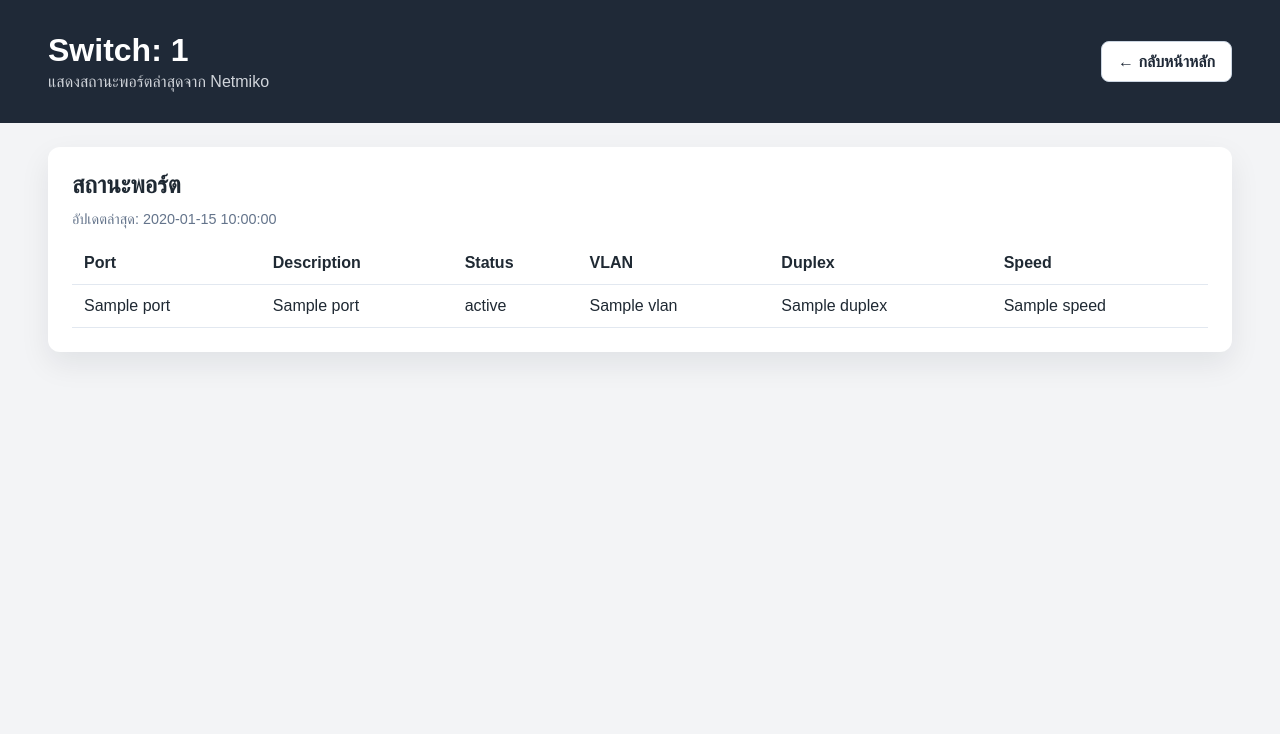
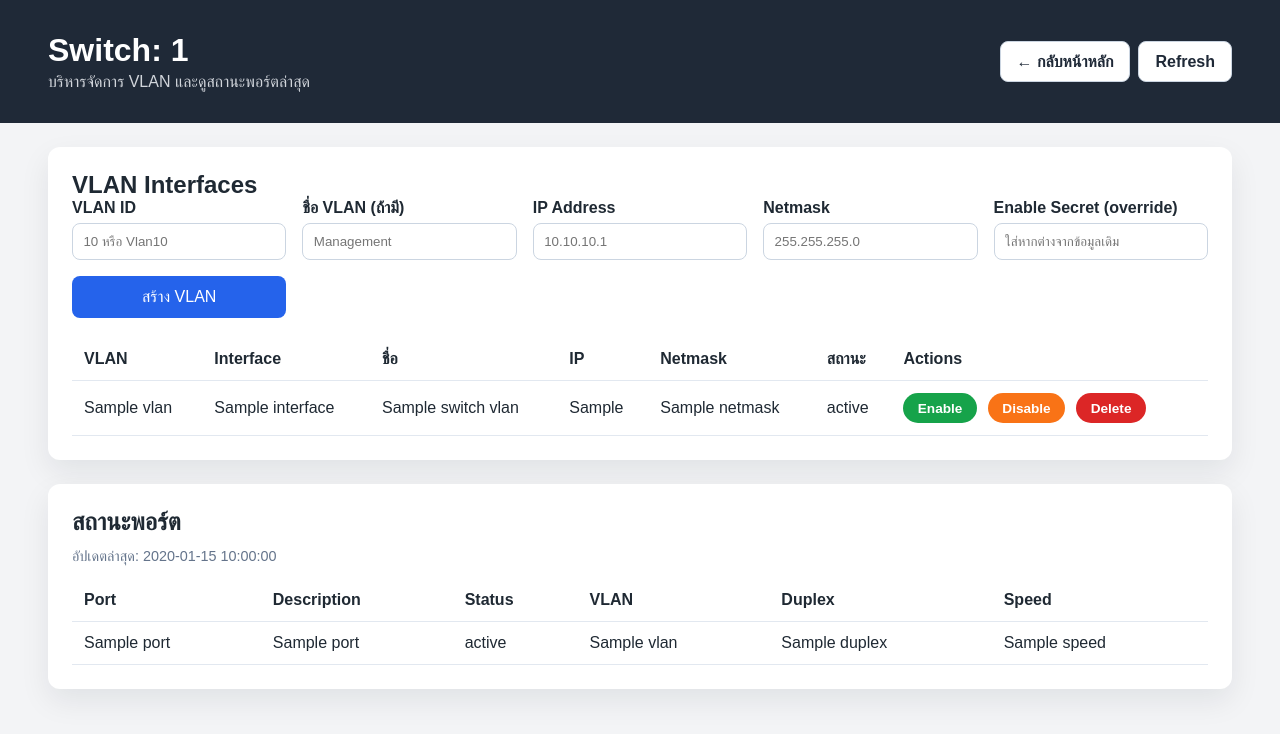
Before and after one commit to chalatphon/ipafianl, a Flask app: page /switch/1 in a window 1280 px wide. Shown: the top 734 px of the page. Run offline with Flask 3, Linux system fonts and the light colour scheme; a database or web service that is not in the repository returns one stand-in record (values such as "Sample title").

Commit message:
Implement VLAN management features and enhance error handling in switch actions

```diff
--- a/web/app.py
+++ b/web/app.py
@@ -10,6 +10,11 @@ from pymongo import MongoClient
 from bson import ObjectId
 from check import get_device_info
 from router_actions import create_loopback, set_loopback_state, delete_loopback
+from switch_actions import (
+    create_vlan_interface,
+    set_vlan_state,
+    delete_vlan,
+)
 
 mongo_uri = os.environ.get("MONGO_URI")
 db_name = os.environ.get("DB_NAME")
@@ -18,6 +23,7 @@ mydb = client[db_name]
 mycol = mydb["mycollection"]
 mysw = mydb["switch"]
 loopbacks = mydb["loopbacks"]
+switch_vlans = mydb["switch_vlans"]
 
 
 app = Flask(__name__)
@@ -109,9 +115,154 @@ def switch_detail(ip):
         .sort("timestamp", -1)
         .limit(1)
     )
-    return render_template("switch.html", switch_ip=ip, switch_status=status)
+    vlans = list(switch_vlans.find({"switch_ip": ip}))
+    vlan_status_map = {entry["interface"]: entry for entry in vlans}
+    return render_template(
+        "switch.html",
+        switch_ip=ip,
+        switch_status=status,
+        vlans=vlans,
+        vlan_status=vlan_status_map,
+    )
 
 
+@app.route("/switch/<string:ip>/vlans", methods=["POST"])
+def create_switch_vlan(ip):
+    vlan_id = request.form.get("vlan_id", "").strip()
+    name = request.form.get("vlan_name", "").strip()
+    ip_address = request.form.get("vlan_ip", "").strip()
+    netmask = request.form.get("vlan_netmask", "").strip()
+    override_secret = request.form.get("vlan_secret", "").strip()
+
+    if not all([vlan_id, ip_address, netmask]):
+        flash("กรุณากรอก VLAN, IP, Netmask ให้ครบ", category="error")
+        return redirect(url_for("switch_detail", ip=ip))
+
+    try:
+        if "/" in ip_address:
+            iface = ipaddress.IPv4Interface(ip_address)
+            ip_address = str(iface.ip)
+            if not netmask or netmask.startswith("/"):
+                netmask = str(iface.netmask)
+        if netmask.startswith("/"):
+            prefix = int(netmask.lstrip("/"))
+            netmask = str(ipaddress.IPv4Network(f"0.0.0.0/{prefix}").netmask)
+        ipaddress.IPv4Address(ip_address)
+        ipaddress.IPv4Address(netmask)
+    except ValueError:
+        flash("รูปแบบ IP หรือ Netmask ไม่ถูกต้อง", category="error")
+        return redirect(url_for("switch_detail", ip=ip))
+
+    creds = mysw.find_one({"ip": ip})
+    if not creds:
+        flash("ไม่พบข้อมูล Switch ในระบบ", category="error")
+        return redirect(url_for("switch_detail", ip=ip))
+
+    try:
+        success, payload = create_vlan_interface(
+            creds,
+            vlan_id,
+            ip_address,
+            netmask,
+            name=name or None,
+            secret=override_secret or None,
+        )
+    except ValueError as exc:
+        flash(str(exc), category="error")
+        return redirect(url_for("switch_detail", ip=ip))
+
+    if success:
+        switch_vlans.update_one(
+            {"switch_ip": payload["switch_ip"], "vlan": payload["vlan"]},
+            {"$set": payload, "$setOnInsert": {"created_at": payload["updated_at"]}},
+            upsert=True,
+        )
+        flash(f"สร้าง {payload['interface']} สำเร็จ", category="success")
+    else:
+        flash(payload, category="error")
+        if "privileged mode" in payload.lower() and not creds.get("secret"):
+            flash(
+                "กรุณาเพิ่ม Enable Secret ให้ Switch ในหน้าหลัก แล้วลองอีกครั้ง",
+                category="error",
+            )
+    return redirect(url_for("switch_detail", ip=ip))
+
+
+@app.route("/switch/<string:ip>/vlans/<vlan_id>/state", methods=["POST"])
+def update_switch_vlan_state(ip, vlan_id):
+    action = request.form.get("action")
+    override_secret = request.form.get("vlan_secret", "").strip()
+    creds = mysw.find_one({"ip": ip})
+    if not creds:
+        flash("ไม่พบข้อมูล Switch ในระบบ", category="error")
+        return redirect(url_for("switch_detail", ip=ip))
+
+    if action not in {"enable", "disable"}:
+        flash("ไม่ทราบคำสั่งสำหรับ VLAN", category="error")
+        return redirect(url_for("switch_detail", ip=ip))
+
+    enabled = action == "enable"
+    try:
+        success, payload = set_vlan_state(
+            creds, vlan_id, enabled=enabled, secret=override_secret or None
+        )
+    except ValueError as exc:
+        flash(str(exc), category="error")
+        return redirect(url_for("switch_detail", ip=ip))
+
+    if success:
+        switch_vlans.update_one(
+            {"switch_ip": ip, "vlan": payload["vlan"]},
+            {
+                "$set": {
+                    "admin_state": payload["admin_state"],
+                    "updated_at": payload["updated_at"],
+                },
+                "$setOnInsert": {
+                    "switch_ip": ip,
+                    "vlan": payload["vlan"],
+                    "interface": payload["interface"],
+                },
+            },
+            upsert=True,
+        )
+        state_text = "เปิด" if enabled else "ปิด"
+        flash(f"{state_text} {payload['interface']} สำเร็จ", category="success")
+    else:
+        flash(payload, category="error")
+        if "privileged mode" in payload.lower() and not creds.get("secret"):
+            flash(
+                "กรุณาเพิ่ม Enable Secret ให้ Switch ในหน้าหลัก แล้วลองอีกครั้ง",
+                category="error",
+            )
+    return redirect(url_for("switch_detail", ip=ip))
+
+
+@app.route("/switch/<string:ip>/vlans/<vlan_id>/delete", methods=["POST"])
+def delete_switch_vlan(ip, vlan_id):
+    override_secret = request.form.get("vlan_secret", "").strip()
+    creds = mysw.find_one({"ip": ip})
+    if not creds:
+        flash("ไม่พบข้อมูล Switch ในระบบ", category="error")
+        return redirect(url_for("switch_detail", ip=ip))
+
+    try:
+        success, payload = delete_vlan(creds, vlan_id, secret=override_secret or None)
+    except ValueError as exc:
+        flash(str(exc), category="error")
+        return redirect(url_for("switch_detail", ip=ip))
+
+    if success:
+        switch_vlans.delete_one({"switch_ip": ip, "vlan": payload["vlan"]})
+        flash(f"ลบ {payload['interface']} สำเร็จ", category="success")
+    else:
+        flash(payload, category="error")
+        if "privileged mode" in payload.lower() and not creds.get("secret"):
+            flash(
+                "กรุณาเพิ่ม Enable Secret ให้ Switch ในหน้าหลัก แล้วลองอีกครั้ง",
+                category="error",
+            )
+    return redirect(url_for("switch_detail", ip=ip))
 @app.route("/router/<string:ip>/loopbacks", methods=["POST"])
 def create_loopback_route(ip):
     loopback_id = request.form.get("loopback_id", "").strip()
--- a/web/templates/switch.html
+++ b/web/templates/switch.html
@@ -9,9 +9,12 @@
     <header class="header detail-header">
         <div>
             <h1>Switch: {{ switch_ip }}</h1>
-            <p>แสดงสถานะพอร์ตล่าสุดจาก Netmiko</p>
+            <p>บริหารจัดการ VLAN และดูสถานะพอร์ตล่าสุด</p>
         </div>
-        <a href="/" class="btn-secondary">← กลับหน้าหลัก</a>
+        <div class="action-buttons">
+            <a href="/" class="btn-secondary">← กลับหน้าหลัก</a>
+            <a href="{{ url_for('switch_detail', ip=switch_ip) }}" class="btn-secondary">Refresh</a>
+        </div>
     </header>
 
     {% with messages = get_flashed_messages(with_categories=true) %}
@@ -24,7 +27,80 @@
     {% endif %}
     {% endwith %}
 
-    <section class="card" id="table-container">
+    <section class="card">
+        <h2>VLAN Interfaces</h2>
+        <form method="POST" action="{{ url_for('create_switch_vlan', ip=switch_ip) }}" class="loopback-form">
+            <label>
+                <span>VLAN ID</span>
+                <input name="vlan_id" placeholder="10 หรือ Vlan10" required />
+            </label>
+            <label>
+                <span>ชื่อ VLAN (ถ้ามี)</span>
+                <input name="vlan_name" placeholder="Management" />
+            </label>
+            <label>
+                <span>IP Address</span>
+                <input name="vlan_ip" placeholder="10.10.10.1" required />
+            </label>
+            <label>
+                <span>Netmask</span>
+                <input name="vlan_netmask" placeholder="255.255.255.0" required />
+            </label>
+            <label>
+                <span>Enable Secret (override)</span>
+                <input name="vlan_secret" type="password" placeholder="ใส่หากต่างจากข้อมูลเดิม" />
+            </label>
+            <button type="submit" class="btn-primary">สร้าง VLAN</button>
+        </form>
+
+        {% if vlans %}
+        <table class="data-table">
+            <thead>
+                <tr>
+                    <th>VLAN</th>
+                    <th>Interface</th>
+                    <th>ชื่อ</th>
+                    <th>IP</th>
+                    <th>Netmask</th>
+                    <th>สถานะ</th>
+                    <th>Actions</th>
+                </tr>
+            </thead>
+            <tbody>
+                {% for vlan in vlans %}
+                {% set status = vlan_status.get(vlan.interface) %}
+                <tr>
+                    <td>{{ vlan.vlan }}</td>
+                    <td>{{ vlan.interface }}</td>
+                    <td>{{ vlan.name or '-' }}</td>
+                    <td>{{ vlan.ip or '-' }}</td>
+                    <td>{{ vlan.netmask or '-' }}</td>
+                    <td>{{ vlan.admin_state|default(status.admin_state if status else 'unknown') }}</td>
+                    <td>
+                        <div class="loopback-actions">
+                            <form action="{{ url_for('update_switch_vlan_state', ip=switch_ip, vlan_id=vlan.vlan) }}" method="POST" class="inline-form">
+                                <input type="hidden" name="action" value="enable" />
+                                <button type="submit" class="btn-chip success">Enable</button>
+                            </form>
+                            <form action="{{ url_for('update_switch_vlan_state', ip=switch_ip, vlan_id=vlan.vlan) }}" method="POST" class="inline-form">
+                                <input type="hidden" name="action" value="disable" />
+                                <button type="submit" class="btn-chip warning">Disable</button>
+                            </form>
+                            <form action="{{ url_for('delete_switch_vlan', ip=switch_ip, vlan_id=vlan.vlan) }}" method="POST" class="inline-form">
+                                <button type="submit" class="btn-chip danger">Delete</button>
+                            </form>
+                        </div>
+                    </td>
+                </tr>
+                {% endfor %}
+            </tbody>
+        </table>
+        {% else %}
+        <p class="empty">ยังไม่มี VLAN Interface ในระบบ</p>
+        {% endif %}
+    </section>
+
+    <section class="card">
         <h2>สถานะพอร์ต</h2>
         {% if switch_status %}
             {% set entry = switch_status[0] %}
@@ -63,24 +139,5 @@
             <p class="empty">ยังไม่มีข้อมูลสำหรับสวิตช์นี้</p>
         {% endif %}
     </section>
-
-    <script>
-        async function refreshTable() {
-            try {
-                const response = await fetch(window.location.href);
-                const htmlText = await response.text();
-                const parser = new DOMParser();
-                const newDoc = parser.parseFromString(htmlText, 'text/html');
-                const newTableContainer = newDoc.getElementById('table-container');
-                if (newTableContainer) {
-                    document.getElementById('table-container').innerHTML = newTableContainer.innerHTML;
-                }
-            } catch (error) {
-                console.error('Failed to refresh switch table:', error);
-            }
-        }
-
-        setInterval(refreshTable, 5000);
-    </script>
 </body>
 </html>
```
Also changed, not shown: web/switch_actions.py (added, +130 -0 lines), 1 other file.
